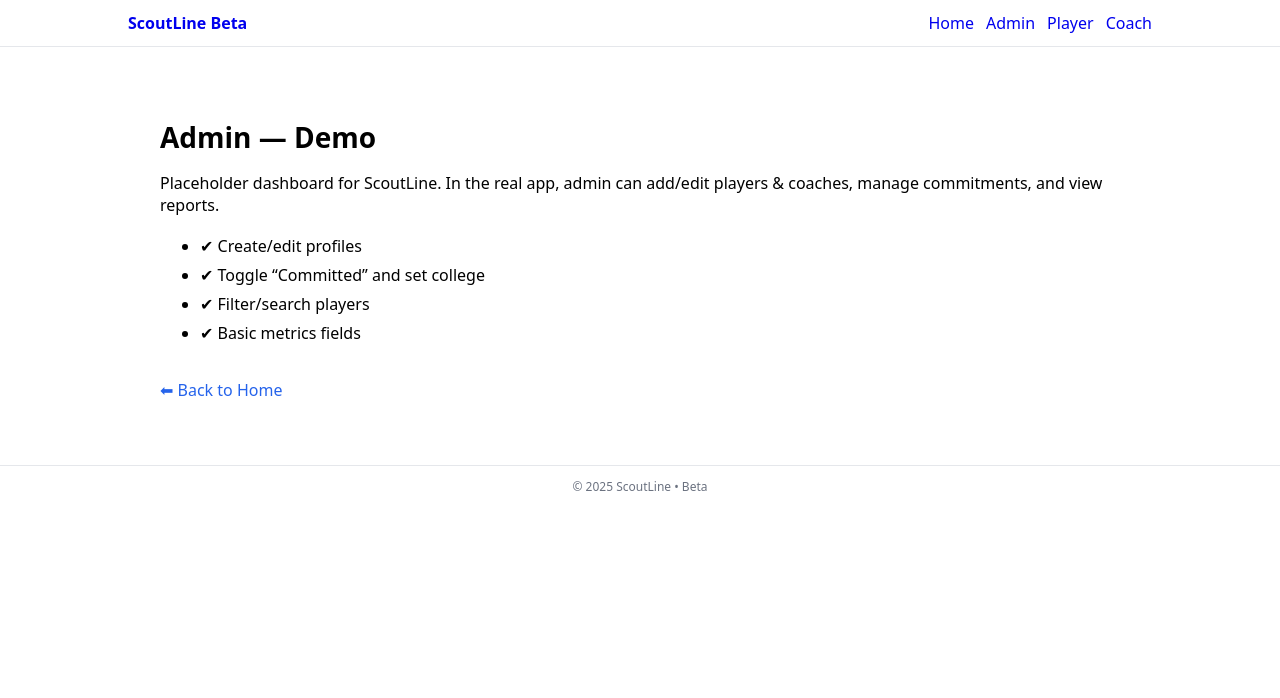
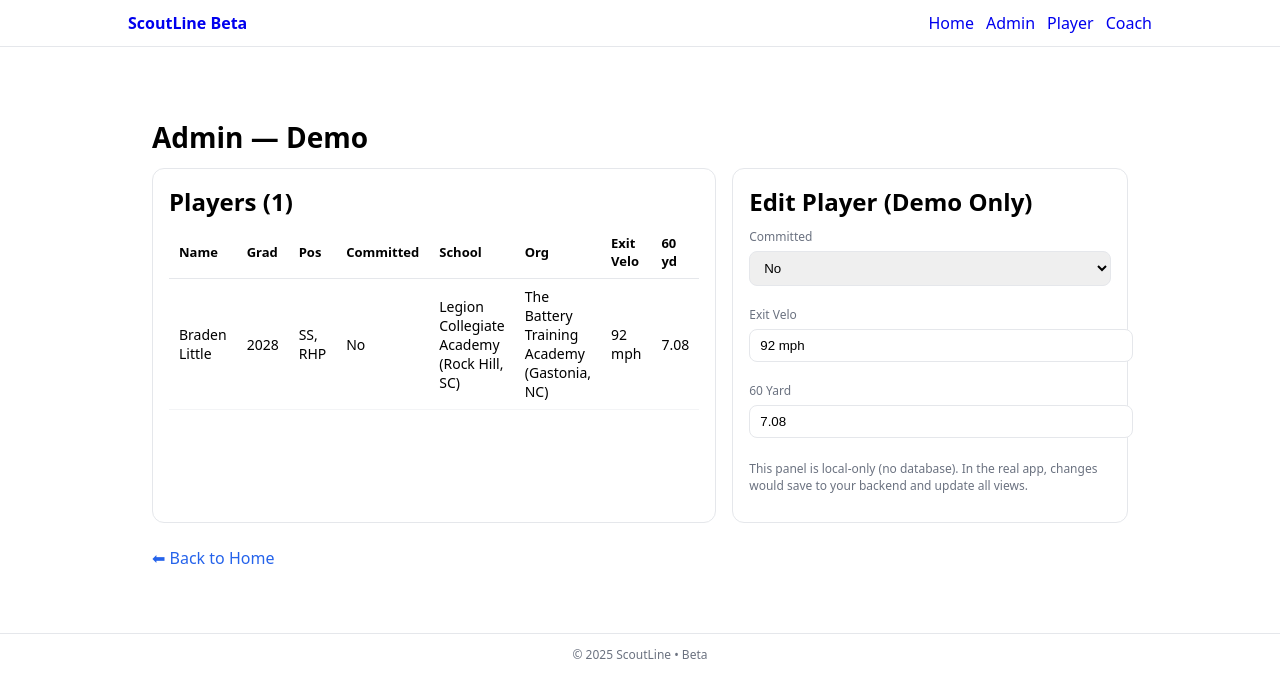
Before and after one commit to mattblittle-create/scoutline-beta, a Next.js app: page /admin in a window 1280 px wide. Shown: the top 698 px of the page. Built offline with nearby package versions, Linux system fonts and the light colour scheme.

Commit message:
Update page.tsx

```diff
--- a/app/admin/page.tsx
+++ b/app/admin/page.tsx
@@ -1,17 +1,99 @@
+"use client";
+import { useState } from "react";
+import { braden, Player } from "../lib/samplePlayer";
+
 export default function AdminPage() {
+  const [player, setPlayer] = useState<Player>(braden);
+
   return (
-    <section style={{ padding: 24, maxWidth: 960, margin: "0 auto" }}>
+    <section style={{ padding: 24, maxWidth: 1100, margin: "0 auto" }}>
       <h1 style={{ fontSize: 28, marginBottom: 12 }}>Admin — Demo</h1>
-      <p style={{ marginBottom: 12 }}>
-        Placeholder dashboard for ScoutLine. In the real app, admin can add/edit players & coaches, manage commitments, and view reports.
+
+      <div style={{ display: "grid", gridTemplateColumns: "1.2fr 1fr", gap: 16 }}>
+        {/* Read-only summary table */}
+        <div style={{ border: "1px solid #e5e7eb", borderRadius: 12, padding: 16 }}>
+          <h2 style={{ margin: "0 0 8px" }}>Players (1)</h2>
+          <div style={{ overflowX: "auto" }}>
+            <table style={{ width: "100%", borderCollapse: "collapse" }}>
+              <thead>
+                <tr>
+                  {["Name", "Grad", "Pos", "Committed", "School", "Org", "Exit Velo", "60 yd"].map(h => (
+                    <th key={h} style={th}>{h}</th>
+                  ))}
+                </tr>
+              </thead>
+              <tbody>
+                <tr>
+                  <td style={td}>{player.name}</td>
+                  <td style={td}>{player.gradYear}</td>
+                  <td style={td}>{player.positions.join(", ")}</td>
+                  <td style={td}>{player.committed ? `Yes: ${player.committedCollege}` : "No"}</td>
+                  <td style={td}>{player.school}</td>
+                  <td style={td}>{player.org}</td>
+                  <td style={td}>{player.metrics.exitVelo ?? "—"}</td>
+                  <td style={td}>{player.metrics.sixtyYard ?? "—"}</td>
+                </tr>
+              </tbody>
+            </table>
+          </div>
+        </div>
+
+        {/* Faux edit panel (demonstrates fields; not wired to a backend) */}
+        <div style={{ border: "1px solid #e5e7eb", borderRadius: 12, padding: 16 }}>
+          <h2 style={{ margin: "0 0 8px" }}>Edit Player (Demo Only)</h2>
+
+          <label style={labelStyle}>Committed</label>
+          <select
+            value={player.committed ? "yes" : "no"}
+            onChange={(e) => setPlayer({ ...player, committed: e.target.value === "yes" })}
+            style={inputStyle}
+          >
+            <option value="no">No</option>
+            <option value="yes">Yes</option>
+          </select>
+
+          {player.committed && (
+            <>
+              <label style={labelStyle}>Committed College</label>
+              <input
+                placeholder="College name"
+                value={player.committedCollege ?? ""}
+                onChange={(e) => setPlayer({ ...player, committedCollege: e.target.value })}
+                style={inputStyle}
+              />
+            </>
+          )}
+
+          <label style={labelStyle}>Exit Velo</label>
+          <input
+            placeholder="e.g., 92 mph"
+            value={player.metrics.exitVelo ?? ""}
+            onChange={(e) => setPlayer({ ...player, metrics: { ...player.metrics, exitVelo: e.target.value } })}
+            style={inputStyle}
+          />
+
+          <label style={labelStyle}>60 Yard</label>
+          <input
+            placeholder="e.g., 7.08"
+            value={player.metrics.sixtyYard ?? ""}
+            onChange={(e) => setPlayer({ ...player, metrics: { ...player.metrics, sixtyYard: e.target.value } })}
+            style={inputStyle}
+          />
+
+          <p style={{ marginTop: 12, color: "#6b7280", fontSize: 12 }}>
+            This panel is local-only (no database). In the real app, changes would save to your backend and update all views.
+          </p>
+        </div>
+      </div>
+
+      <p style={{ marginTop: 24 }}>
+        <a href="/" style={{ color: "#2563eb", textDecoration: "none" }}>⬅ Back to Home</a>
       </p>
-      <ul style={{ lineHeight: 1.8 }}>
-        <li>✔ Create/edit profiles</li>
-        <li>✔ Toggle “Committed” and set college</li>
-        <li>✔ Filter/search players</li>
-        <li>✔ Basic metrics fields</li>
-      </ul>
-      <p style={{ marginTop: 32 }}><a href="/" style={{ color: "#2563eb", textDecoration: "none" }}>⬅ Back to Home</a></p>
     </section>
   );
 }
+
+const th: React.CSSProperties = { textAlign: "left", padding: "8px 10px", borderBottom: "1px solid #e5e7eb", fontWeight: 600, fontSize: 13 };
+const td: React.CSSProperties = { padding: "8px 10px", borderBottom: "1px solid #f3f4f6", fontSize: 14 };
+const inputStyle: React.CSSProperties = { width: "100%", padding: "8px 10px", border: "1px solid #e5e7eb", borderRadius: 8, marginBottom: 10 };
+const labelStyle: React.CSSProperties = { display: "block", fontSize: 12, color: "#6b7280", marginBottom: 6, marginTop: 10 };
```
